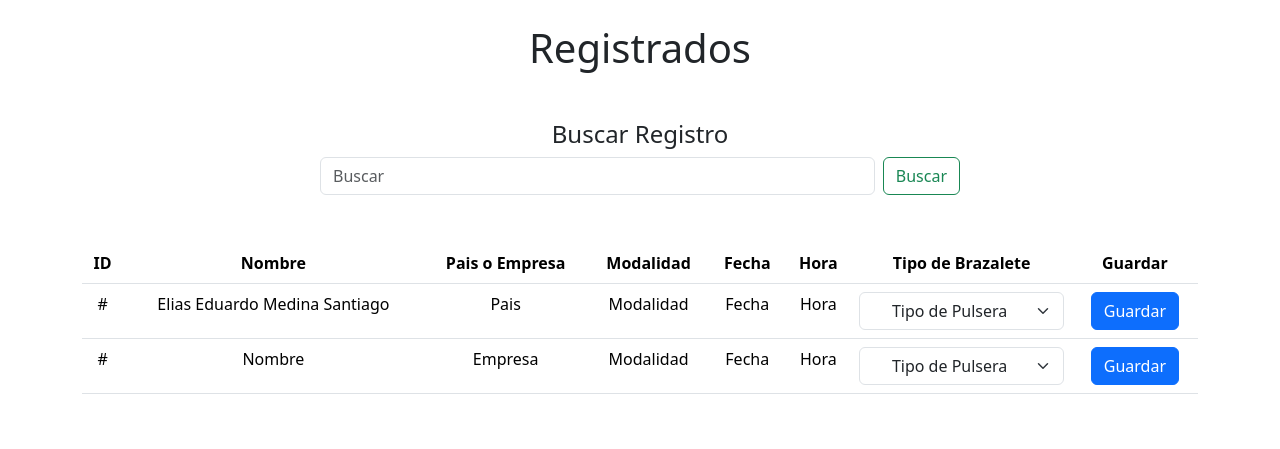
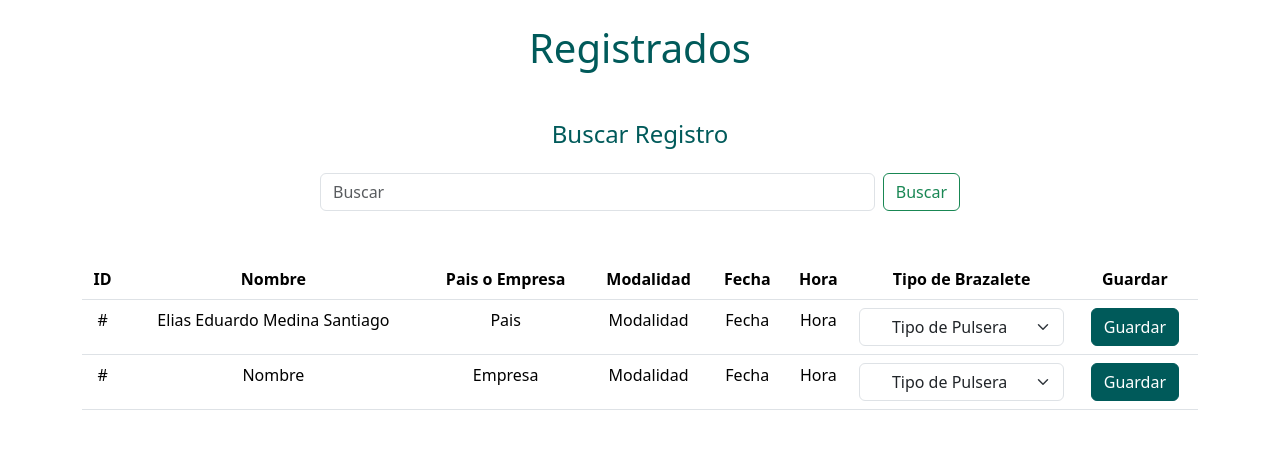
Before and after one commit to DanielAlegriaLino/pulseras_register, a Django app: page /registros/ in a window 1280 px wide. Shown: the part 56-505 px from the top of the page. Run offline with Django 5.2, Linux system fonts and the light colour scheme.

Commit message:
Added new styling to buttons

```diff
--- a/ProjectComunadesExtranjeras/AppResgistro/templates/registers.html
+++ b/ProjectComunadesExtranjeras/AppResgistro/templates/registers.html
@@ -11,9 +11,9 @@
 
 {% block content %}
 <main class="text-center">
-    <h1>Registrados</h1>
+    <h1 class="highlight">Registrados</h1>
     <section class="container my-5">
-        <div class="row d-flex"><h4>Buscar Registro</h4></div>
+        <div class="row d-flex mb-3"><h4 class="highlight">Buscar Registro</h4></div>
         <div class="row">
             <div class="col"></div>
             <div class="col-8">
@@ -42,7 +42,7 @@
             <tbody>
                 <tr>
                     <td>#</td>
-                    <td>Elias Eduardo Medina Santiago</td>
+                    <td class="test">Elias Eduardo Medina Santiago</td>
                     <td>Pais</td>
                     <td>Modalidad</td>
                     <td>Fecha</td>
@@ -60,7 +60,7 @@
                             </Select>
                         </td>
                         <td>
-                            <button class="btn btn-primary" type="submit">Guardar</button>
+                            <button class="btn btn-primary save-btn" type="submit">Guardar</button>
                         </td>
                     </form>
                 </tr>
@@ -84,7 +84,7 @@
                             </Select>
                         </td>
                         <td>
-                            <button class="btn btn-primary" type="submit">Guardar</button>
+                            <button class="btn btn-primary save-btn" type="submit">Guardar</button>
                         </td>
                     </form>
                 </tr>
--- a/ProjectComunadesExtranjeras/static/styles/registers.css
+++ b/ProjectComunadesExtranjeras/static/styles/registers.css
@@ -22,6 +22,24 @@ select option[value="5"]{
 }
 select option[value="6"]{
     background: #B406F2;
-    color: white;
+    color: black;
+}
 
+.save-btn{
+    background-color: rgb(0, 90, 90);
+    border: rgb(0, 90, 90) 1px solid;
 }
+
+.save-btn:active{
+    background-color: rgb(60, 150, 150)!important;
+    border: rgb(60, 150, 150) 1px solid!important;
+}
+
+.save-btn:hover{
+    background-color: rgb(0, 90, 90);
+    box-shadow: 0 0 10px rgba(60,150,150);
+}
+
+.highlight{
+    color: #005a5a !important;;
+}
```
